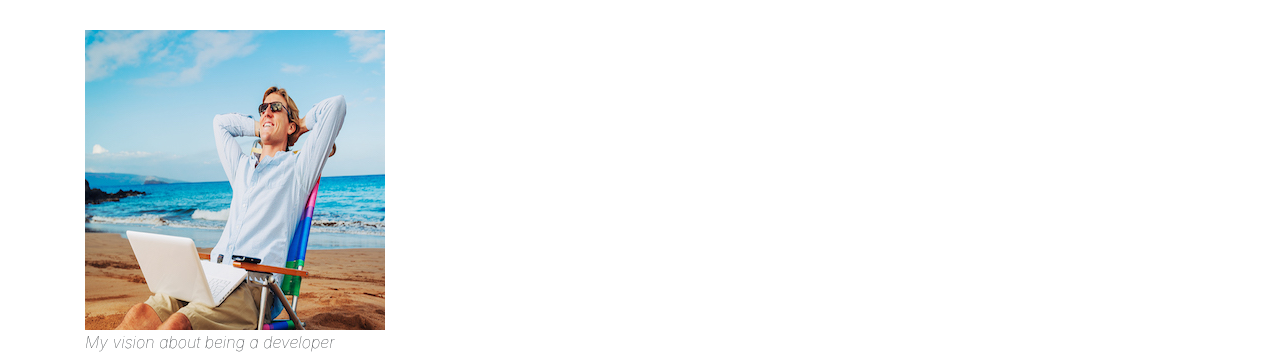
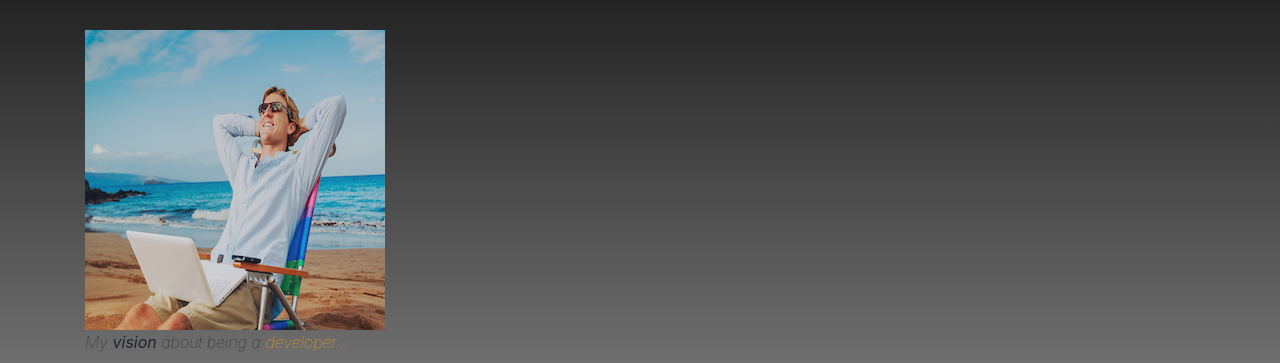
Before and after one commit to florinmirica/portfolio, a plain HTML site: page index.html in a window 1280 px wide. Shown: the part 168-531 px from the top of the page. Drawn offline with Linux system fonts and the light colour scheme.

Commit message:
add background, change opacity

```diff
--- a/css/styles.css
+++ b/css/styles.css
@@ -13,3 +13,15 @@ p{
   font-style: italic;
   font-weight: lighter;
 }
+img{
+  opacity: 0.8;
+}
+body {
+  background: linear-gradient(
+      to bottom,
+      rgba(0,0,0,50),
+      rgba(255,255,255,50)
+    ),url("../img/photo2.jpg");
+
+
+}
--- a/index.html
+++ b/index.html
@@ -12,7 +12,7 @@
     <h1> My portfolio-Florin Mirica </h1>
   </div>
     <img src="img/photo1.jpg" alt="man with pc at the beach">
-    <p>My vision about being a developer</p>
+    <p>My <strong>vision</strong> about being a <span style="color:orange">developer...</span.developer</p>
   <div class="well">
     <h2>Projects proudly completed during my first week:</h2>
 </div>
```
Also changed, not shown: img/photo2.jpg (added).
